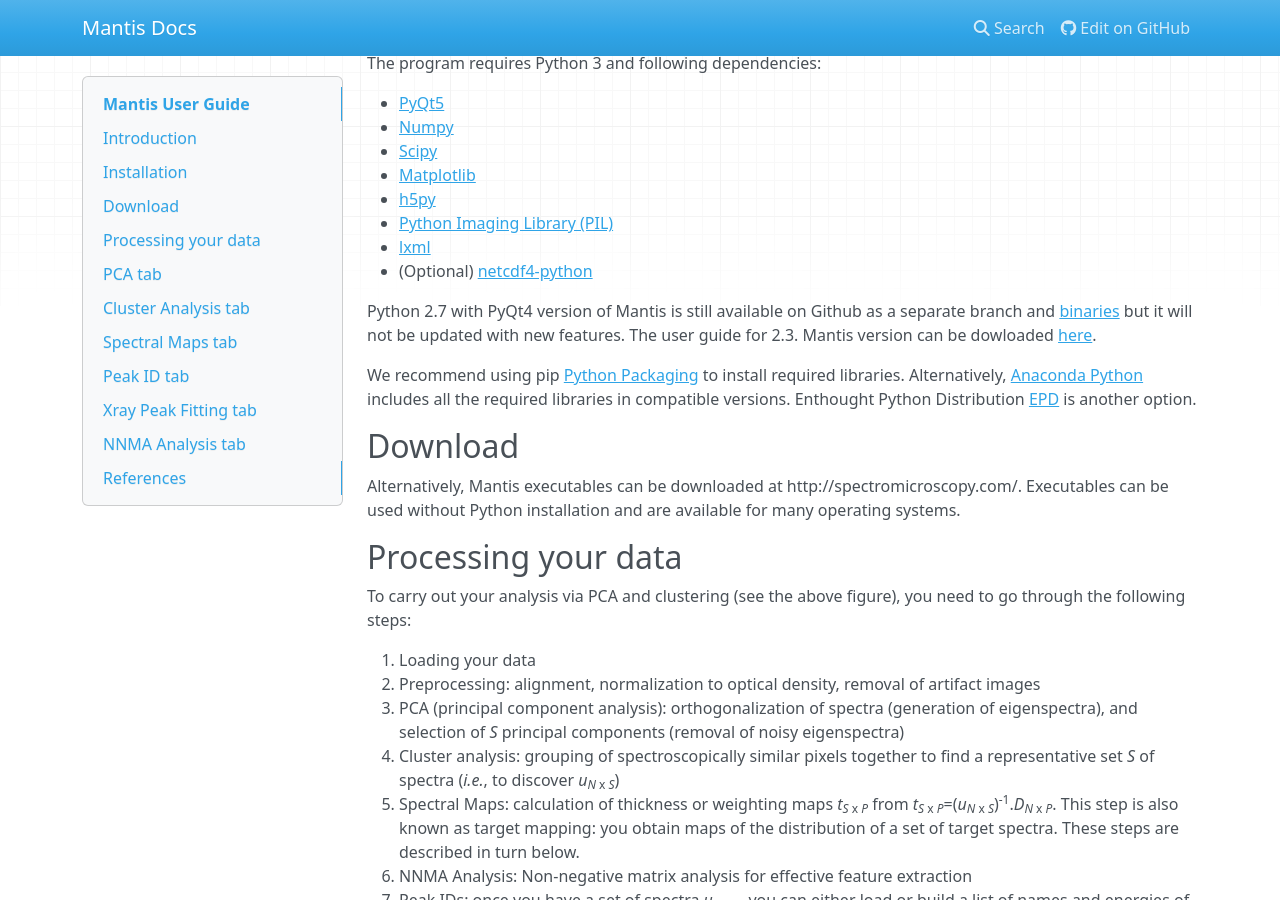
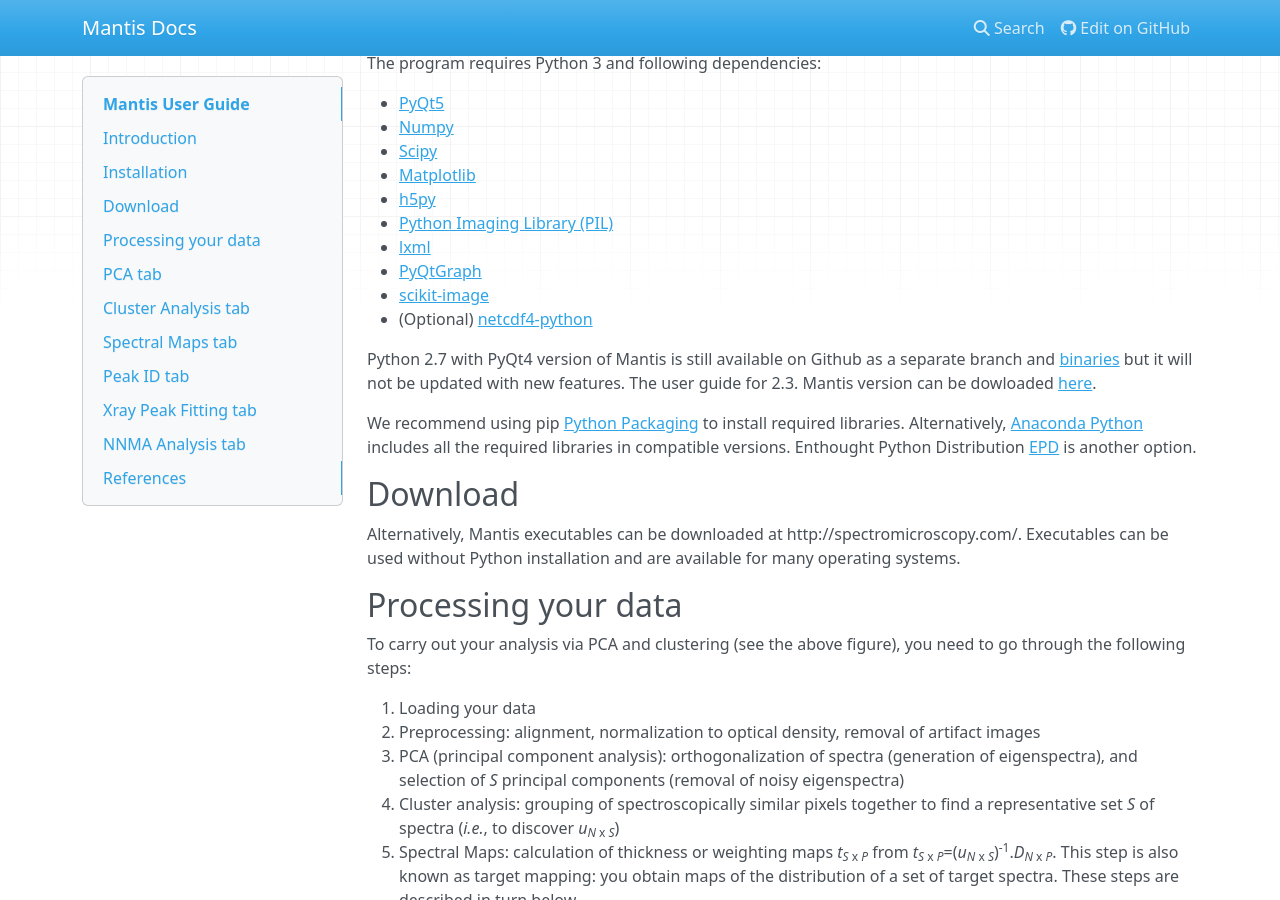
Before and after one commit to mlerotic/spectromicroscopy, an MkDocs documentation site: the page built from docs/index.md, in a window 1280 px wide and 900 px high, scrolled down 1461 px. Built offline with MkDocs 1.6.1, drawn with Linux system fonts in a browser that asks for light colours; nearby versions of some CDN libraries.

Commit message:
update deps list in docs

```diff
--- a/docs/index.md
+++ b/docs/index.md
@@ -30,6 +30,8 @@
  - [h5py](http://code.google.com/p/h5py/)
  - [Python Imaging Library (PIL)](http://www.pythonware.com/products/pil/)
  - [lxml](https://lxml.de/)
+ - [PyQtGraph](https://www.pyqtgraph.org/)
+ - [scikit-image](https://scikit-image.org/)
  - (Optional) [netcdf4-python](http://code.google.com/p/netcdf4-python/)
 
 Python 2.7 with PyQt4 version of Mantis is still available on Github as a separate branch and [binaries](https://github.com/mlerotic/spectromicroscopy/releases/tag/2.3.02) but it will not be updated with new features. The user guide for 2.3. Mantis version can be dowloaded [here](https://github.com/mlerotic/spectromicroscopy/files/5944025/UserGuide_2.3.02.pdf).
```
